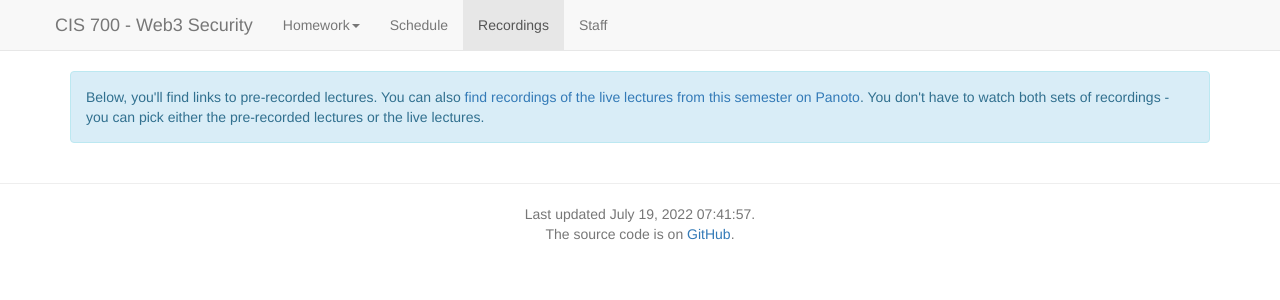
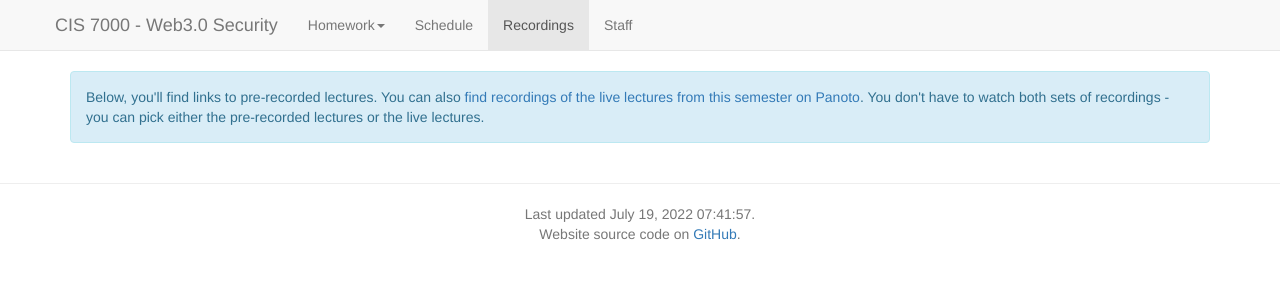
Before and after one commit to web3-security-class/web3-security-class.github.io, a Jekyll site: the page built from modules.md, in a window 1280 px wide. Shown: the top 300 px of the page. Built offline with Jekyll 4.4.1, drawn with Linux system fonts in a browser that asks for light colours; nearby versions of some CDN libraries; a script that is not in the unit is left out.

Commit message:
fix footer link and rename CIS 521 to CIS 7000

```diff
--- a/_layouts/default.html
+++ b/_layouts/default.html
@@ -54,8 +54,8 @@
             <span class="icon-bar"></span>
           </button>
           <ul class="nav navbar-nav">
-            <div class="hidden-sm hidden-xs"><li id="main-page"><a href="{{ site.baseurl }}/index.html" class="navbar-brand">CIS 700 - Web3 Security</a></li></div>
-            <div class="visible-sm visible-xs"><li id="main-page"><a href="{{ site.baseurl }}/index.html" class="navbar-brand">CIS 521</a></li></div>
+            <div class="hidden-sm hidden-xs"><li id="main-page"><a href="{{ site.baseurl }}/index.html" class="navbar-brand">CIS 7000 - Web3.0 Security</a></li></div>
+            <div class="visible-sm visible-xs"><li id="main-page"><a href="{{ site.baseurl }}/index.html" class="navbar-brand">Web3.0 Security</a></li></div>
           </ul>
         </div>
         <nav class="collapse navbar-collapse" role="navigation">
@@ -100,7 +100,7 @@
       {{page.attribution | markdownify}}<br>
       {% else %}
       Last updated {{ site.time | date: "%B %d, %Y %T" }}.<br>
-      The source code is on <a href="https://github.com/artificial-intelligence-class/artificial-intelligence-class.github.io">GitHub</a>.
+      Website source code on <a href="https://github.com/web3-security-class/web3-security-class.github.io">GitHub</a>.
       {% endif %}
     </footer>
 
```
